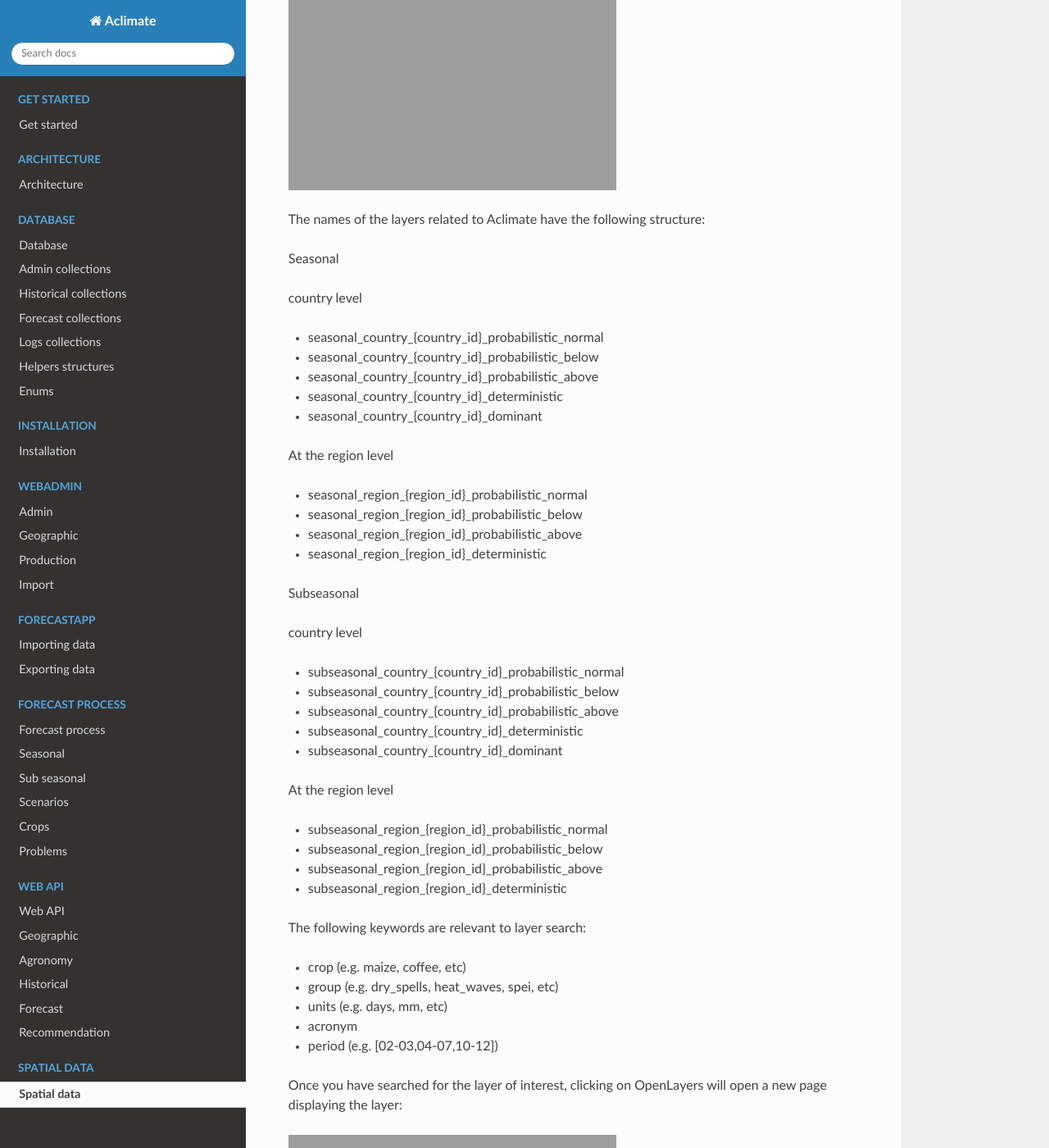
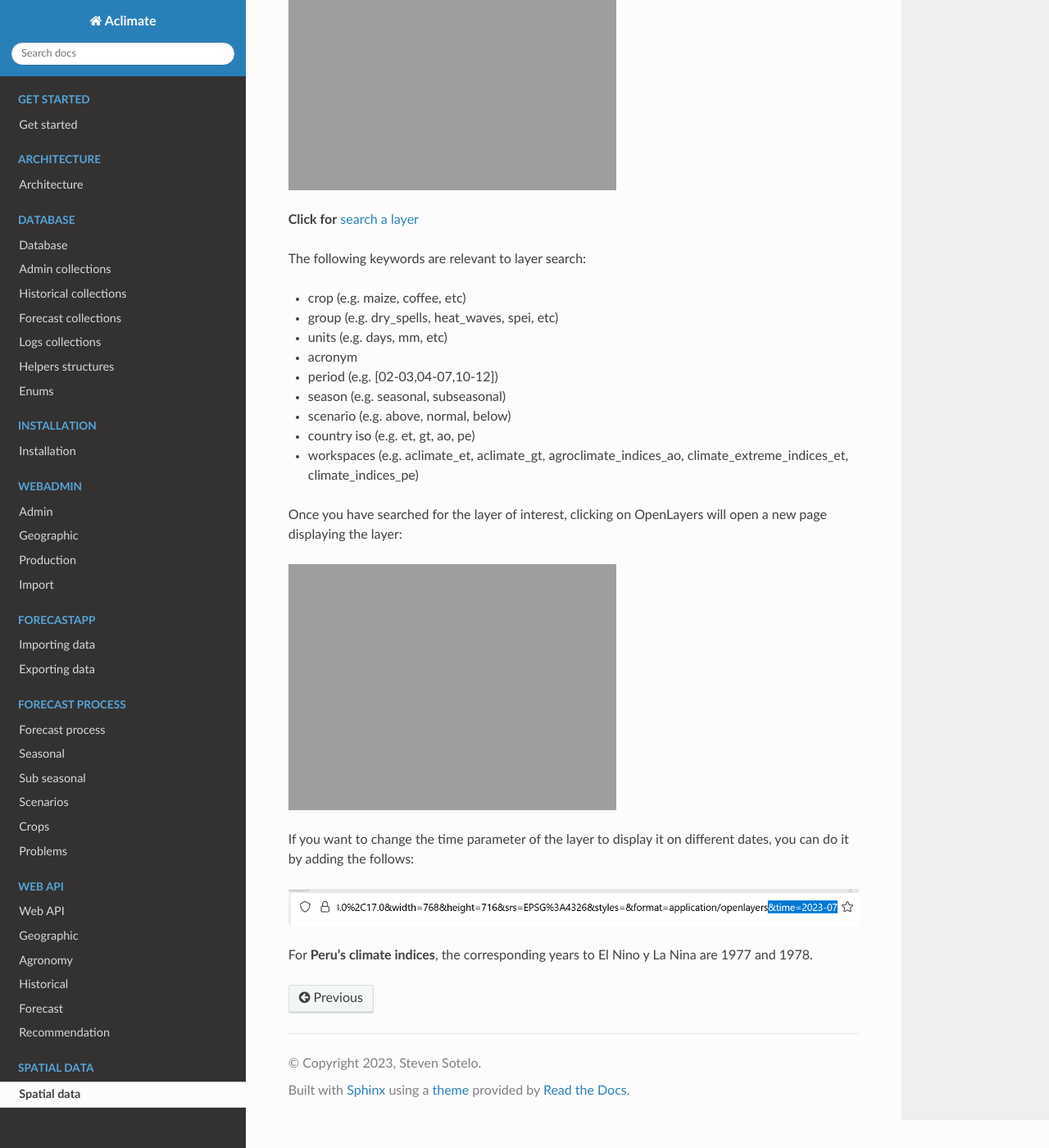
Before and after one commit to stevensotelo/aclimate_docs, a Sphinx documentation site: the page built from docs/source/09-spatial.rst, in a window 1280 px wide and 1400 px high, scrolled down 999 px. Shown: the whole window at 82% size. Built offline with Sphinx 7.4.7 and the Read the Docs theme 2.0.0, drawn with Linux system fonts in a browser that asks for light colours; some of the changed text lies outside the part shown.

Commit message:
Update 09-spatial.rst

```diff
--- a/docs/source/09-spatial.rst
+++ b/docs/source/09-spatial.rst
@@ -2,12 +2,13 @@
 ============
 
 GeoServer is an open source server for sharing geospatial data. The GeoServer used by Aclimate is https://geo.aclimate.org/.
-On the platform there are different workspaces, the ones used by aclimate have the following structure:
+On the platform there are different workspaces:
 
-- aclimate_(country_id)
-- aclimate_(region_id)
-
-Example: aclimate_et
+- aclimate_et - seasonal and subseasonal layers for Ethiopia
+- aclimate_gt - seasonal layers for Guatemala
+- agroclimate_indices_ao - agroclimate indices for Angola
+- climate_extreme_indices_et - climate extreme indices for Ethiopia
+- climate_indices_pe - climate indices for Peru
 
 To search and view the different layers, on the home page you can click on the left area, on layer preview data.
 
@@ -21,41 +22,7 @@
   :alt: GeoServer layer preview
   :class: device-screen-vertical side-by-side
 
-The names of the layers related to Aclimate have the following structure:
-
-Seasonal
-
-country level
-
-- seasonal_country_{country_id}_probabilistic_normal
-- seasonal_country_{country_id}_probabilistic_below
-- seasonal_country_{country_id}_probabilistic_above
-- seasonal_country_{country_id}_deterministic
-- seasonal_country_{country_id}_dominant
-
-At the region level
-
-- seasonal_region_{region_id}_probabilistic_normal
-- seasonal_region_{region_id}_probabilistic_below
-- seasonal_region_{region_id}_probabilistic_above
-- seasonal_region_{region_id}_deterministic
-
-Subseasonal
-
-country level
-
-- subseasonal_country_{country_id}_probabilistic_normal
-- subseasonal_country_{country_id}_probabilistic_below
-- subseasonal_country_{country_id}_probabilistic_above
-- subseasonal_country_{country_id}_deterministic
-- subseasonal_country_{country_id}_dominant
-
-At the region level
-
-- subseasonal_region_{region_id}_probabilistic_normal
-- subseasonal_region_{region_id}_probabilistic_below
-- subseasonal_region_{region_id}_probabilistic_above
-- subseasonal_region_{region_id}_deterministic
+**Click for** `search a layer <https://geo.aclimate.org/geoserver/web/wicket/bookmarkable/org.geoserver.web.demo.MapPreviewPage?1&filter=false>`_
 
 The following keywords are relevant to layer search:
 
@@ -64,6 +31,10 @@
 - units (e.g. days, mm, etc)
 - acronym
 - period (e.g. [02-03,04-07,10-12])
+- season (e.g. seasonal, subseasonal)
+- scenario (e.g. above, normal, below)
+- country iso (e.g. et, gt, ao, pe)
+- workspaces (e.g. aclimate_et, aclimate_gt, agroclimate_indices_ao, climate_extreme_indices_et, climate_indices_pe)
 
 Once you have searched for the layer of interest, clicking on OpenLayers will open a new page displaying the layer:
 
@@ -71,8 +42,10 @@
   :alt: GeoServer layer preview OpenLayers
   :class: device-screen-vertical side-by-side
 
-If you want to change the time parameter of the layer to display it on different dates, you can do it as follows:
+If you want to change the time parameter of the layer to display it on different dates, you can do it by adding the follows:
 
 .. image:: /_static/img/09-geoserver/geoserver-layer-visualization-time.*
   :alt: GeoServer layer preview OpenLayers
   :class: device-screen-vertical side-by-side
+
+For **Peru's climate indices**, the corresponding years to El Nino y La Nina are 1977 and 1978.
```
